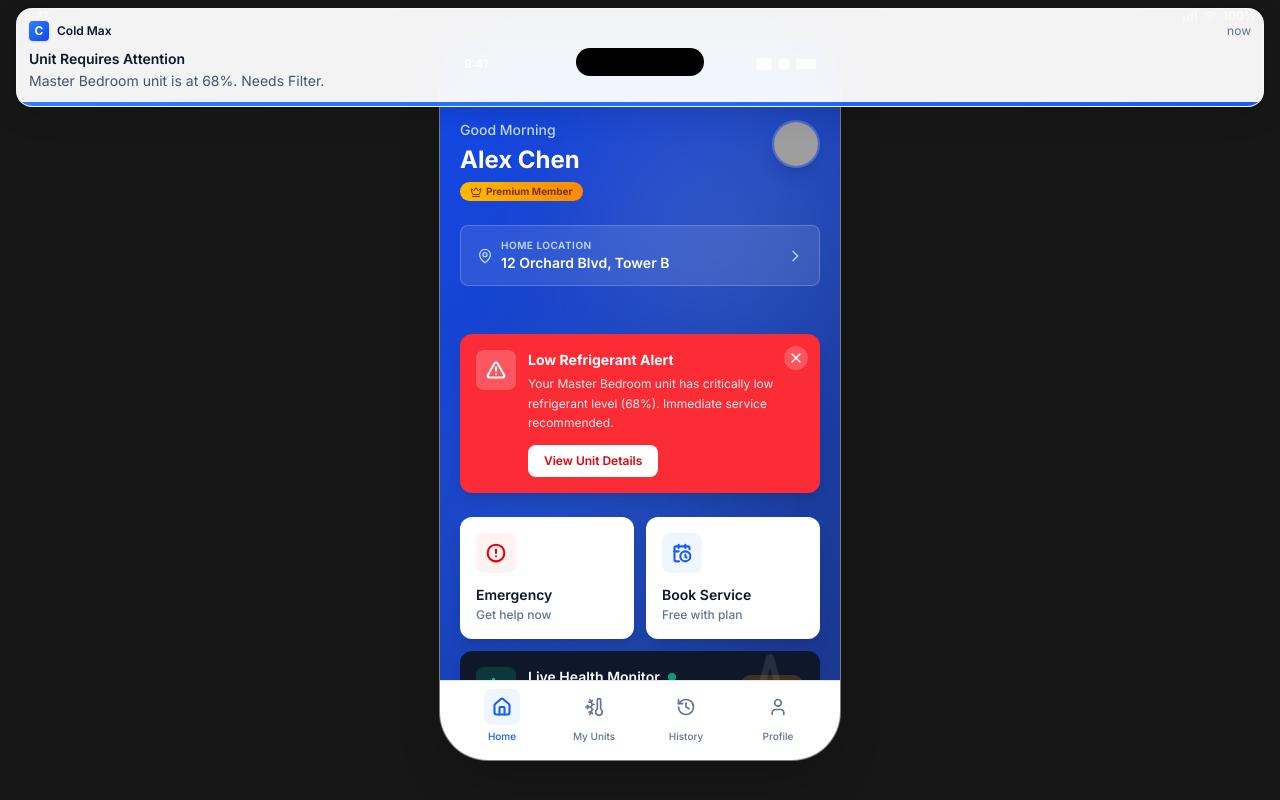
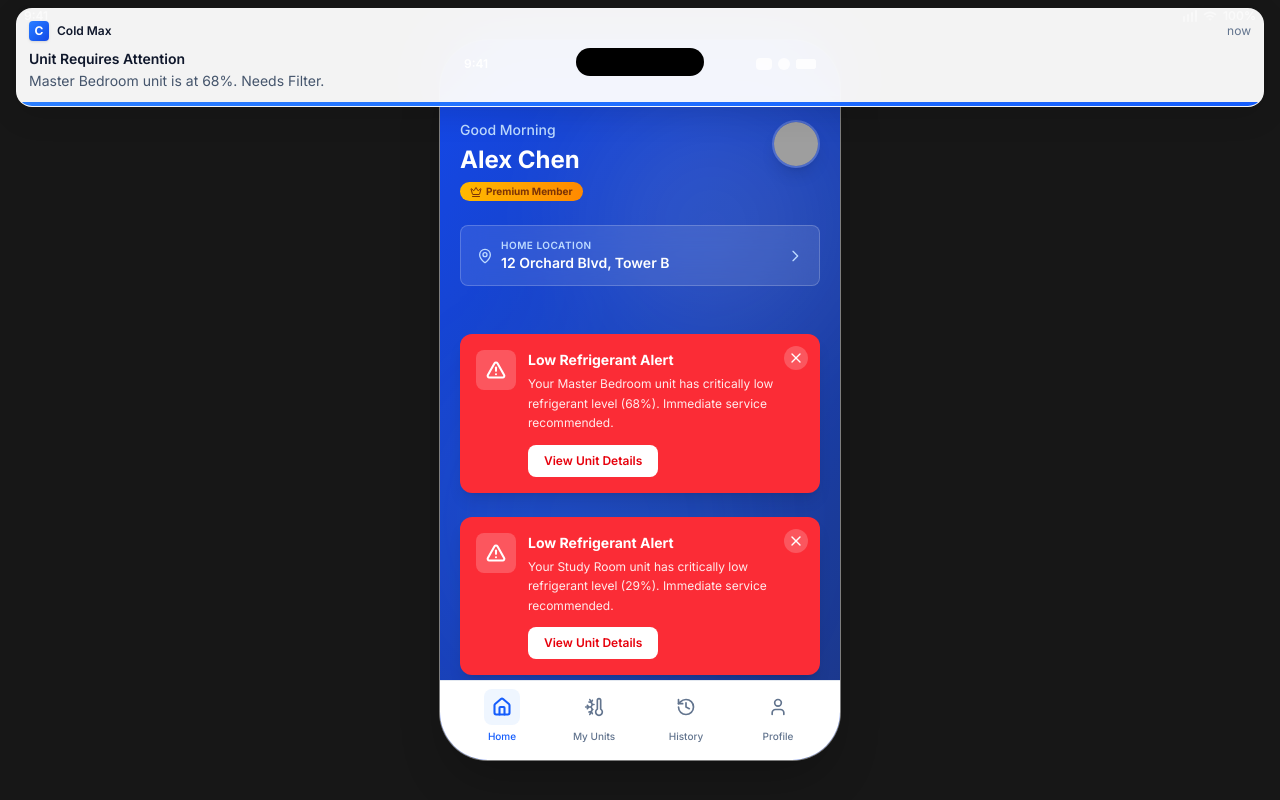
Before and after one commit to Raksha05-alt/ColdMax-, a React (Vite) app: page /customer/home in a window 1280 px wide. Built offline with nearby package versions, Linux system fonts and the light colour scheme; grey boxes are pictures that could not be loaded.

Commit message:
New Air Con Unit

```diff
--- a/src/app/data/units.ts
+++ b/src/app/data/units.ts
@@ -5,7 +5,7 @@ export interface AirconUnit {
   btu: string;
   temp: string;
   status: string;
-  statusColor: "emerald" | "amber";
+  statusColor: "emerald" | "amber" | "red";
   healthPercent: number;
   evaporatorTemp: string;
   humidity: string;
@@ -81,4 +81,31 @@ export const units: AirconUnit[] = [
     powerConsumption: 1.6,
     runtimeHours: 3500.0,
   },
+    {
+    id: 3,
+    name: "Study Room",
+    model: "Panasonic Inverter",
+    btu: "9000 BTU",
+    temp: "27°C",
+    status: "Critical",
+    statusColor: "red",
+    healthPercent: 29,
+    evaporatorTemp: "19.6°C",
+    humidity: "68%",
+    airflow: "410 CFM",
+    fanSpeed: "High",
+    filterHealth: 24,
+
+    // AI Sensor Telemetry (Critical Unit)
+    indoorTemp: 27.3,
+    outdoorTemp: 33.8,
+    setTemp: 22.0,
+    humidityPercent: 68.0,
+    airflowRate: 3.8,
+    vibrationLevel: 1.0,
+    refrigerantPressure: 74.0,
+    compressorCurrent: 12.1,
+    powerConsumption: 2.1,
+    runtimeHours: 5400.0,
+  },
 ];
```
